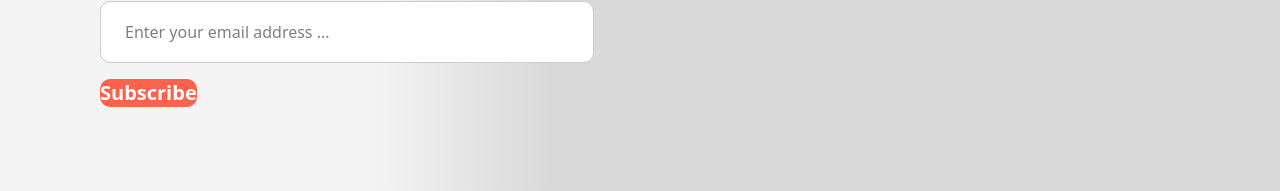
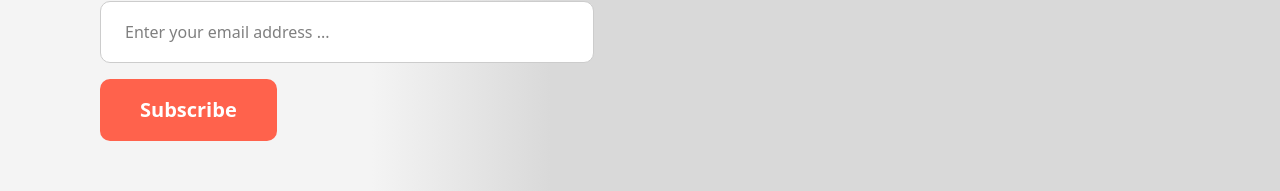
Before and after one commit to mn-sohel/eshop_practice, a React (Vite) app: page / in a window 1280 px wide. Shown: the part 564-755 px from the top of the page. Built offline with nearby package versions, Linux system fonts and the light colour scheme.

Commit message:
button problem solution
button issue part-8

```diff
--- a/src/components/Button.jsx
+++ b/src/components/Button.jsx
@@ -1,8 +1,14 @@
 import React from 'react'
 
-const Button = ({text, bg="#FF624C", fontName ="Montserrat", fontWeight="bold", size="xl", color="white", paddingY="4", paddingX="10", radius="10"}) => {
+const Button = ({text, bg="#FF624C", fontName ="Montserrat", fontWeight="bold", size="xl", color="white", paddingY="16", paddingX="40", radius="10"}) => {
   return (
-    <button className={`bg-[${bg}] font-${fontName} font-${fontWeight} text-${size} text-${color} py-${paddingY} px-${paddingX} rounded-[${radius}px]`}>{text}</button>
+    <button
+    className={`bg-[${bg}] font-${fontName} font-${fontWeight} text-${color} py-${paddingY} px-${paddingX} rounded-[${radius}px]`}
+    style={{
+        fontSize: "20px",
+        padding: paddingY+"px" + " " + paddingX+"px"
+    }}
+    >{text}</button>
   )
 }
 
```
